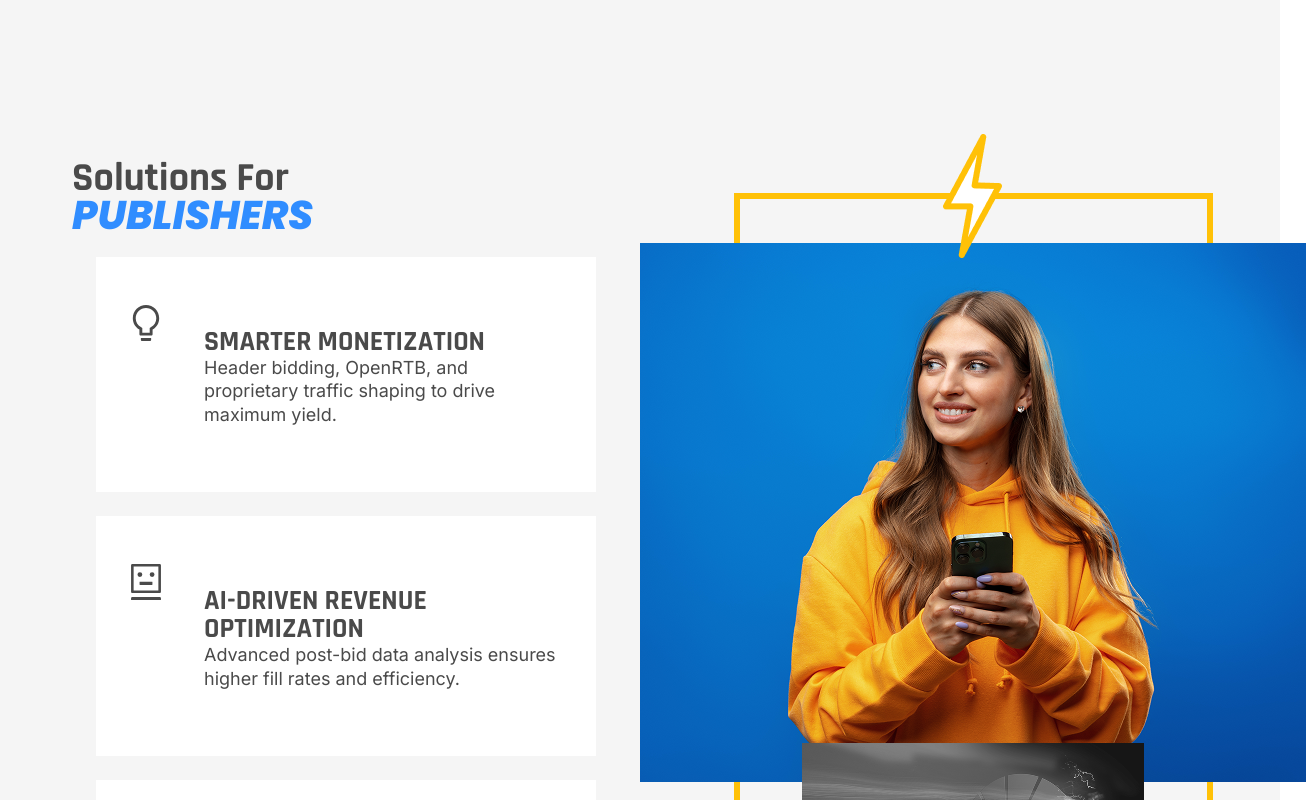
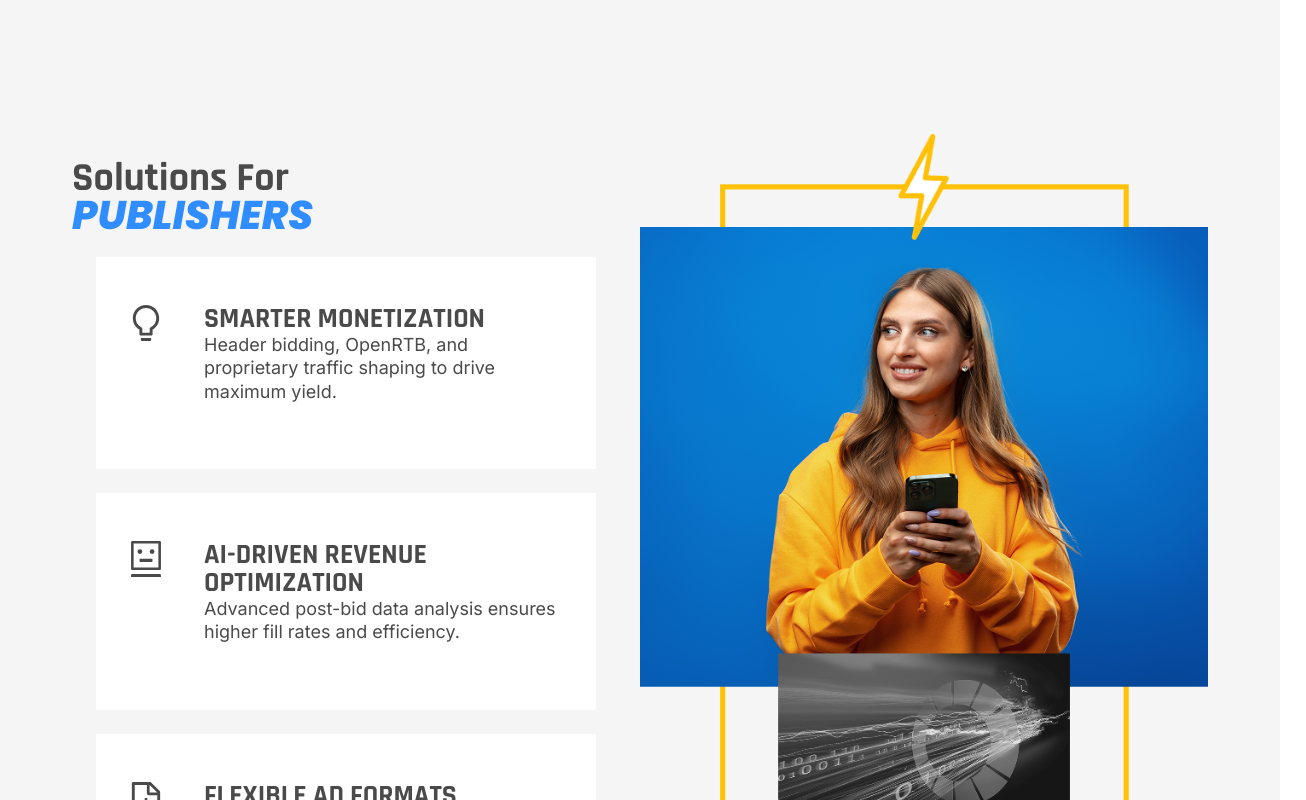
Before and after one commit to jwong65/vite-react-site, a React (Vite) app: page / in a window 1280 px wide. Shown: the part 1360-2160 px from the top of the page, 1306 px wide, since content can reach past the window. Built offline with nearby package versions, Linux system fonts and the light colour scheme.

Commit message:
Added the styling to make the icon line up with the tab-heading, added the graphic 2 for homepage

```diff
--- a/src/pages/Home.jsx
+++ b/src/pages/Home.jsx
@@ -3,6 +3,7 @@ import { Link } from 'react-router-dom'
 import backgroundImage from '../assets/home_photo1.jpg'
 import overlayImage from "../assets/home_photo2.jpg"
 import graphicImage1 from "../assets/graphic1.png"
+import graphicImage2 from "../assets/graphic2.png"
 
 import { Button } from 'antd'
 import { BulbOutlined, RobotOutlined,FileAddOutlined } from '@ant-design/icons'
@@ -67,7 +68,15 @@ export default function Home() {
         <div className='right-content'>
             <img src={graphicImage1}  />
         </div>
+    </div>
 
+    <div className='home-container-3'>
+        <div className='left-content'>
+            <img src={graphicImage2} />
+        </div>
+        <div className='right-content'>
+
+        </div>
     </div>
     </div>
   )
--- a/src/pages/home.css
+++ b/src/pages/home.css
@@ -129,6 +129,13 @@
     padding-right: 20px;
   }
 
+.right-content img, .left-content img{
+    max-width: 100%;
+    height: auto;
+    display: block;
+    margin: 0 auto;
+}
+
 
 
 .tab-heading{
@@ -139,8 +146,9 @@
     font-weight: 700;
     line-height: 100%;
     text-transform: uppercase;
+    margin-top: 0;
+    margin-bottom: 0;
     padding-bottom: 0;
-    margin-bottom: 0;
 }
 
 .text-box{
@@ -153,8 +161,8 @@
     background: #FFF;
 
     display: flex;
+    align-items: flex-start;
     padding: 48px 32px;
-    align-items: flex-start;
     gap: 24px;
     align-self: stretch;
 
```
Also changed, not shown: src/assets/graphic2.png (added).
